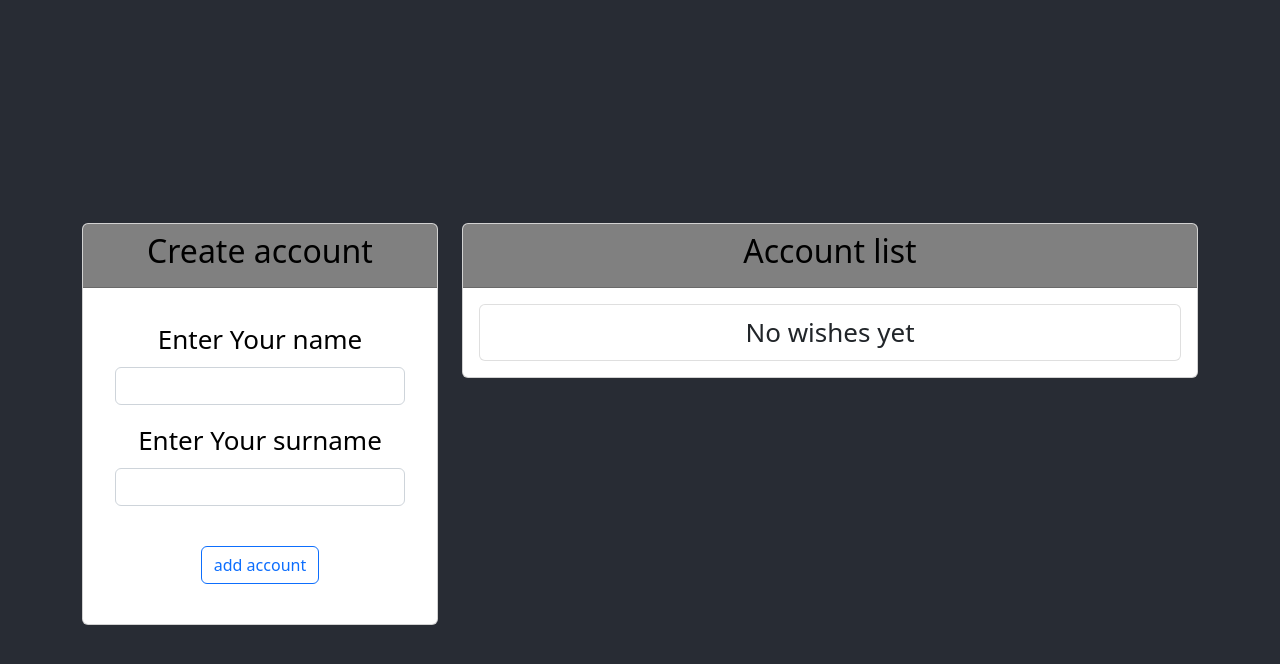
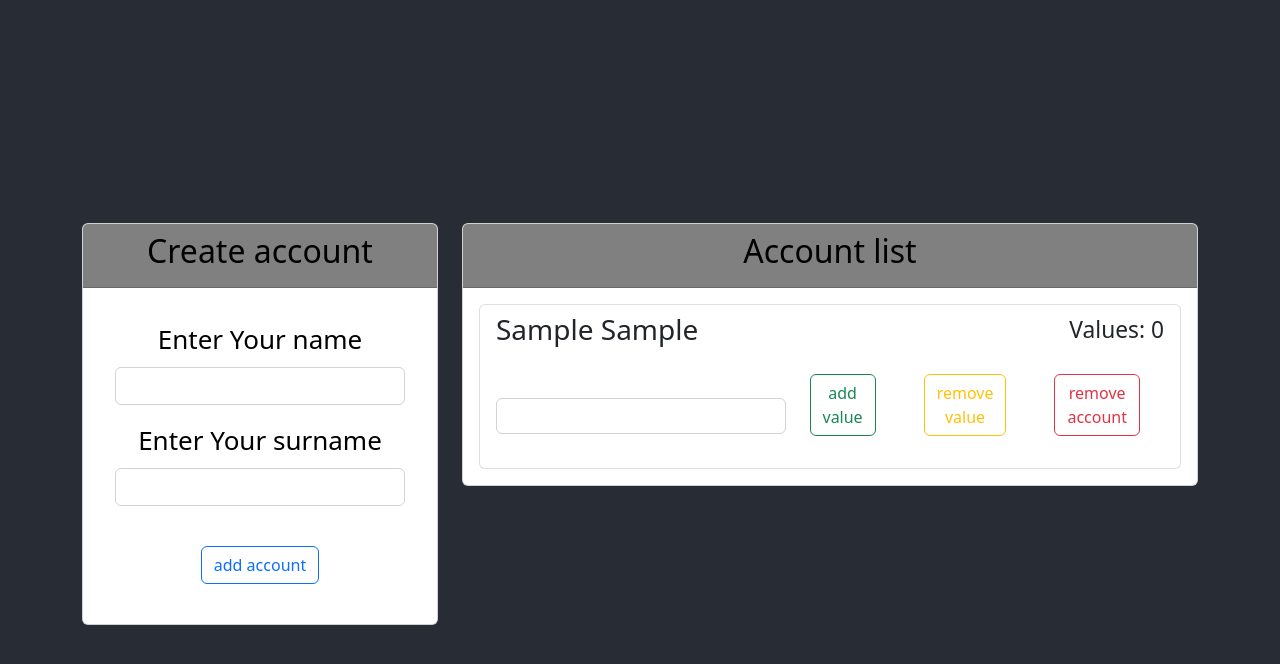
Before and after one commit to VytautasValutis/u1, a React (Create React App) app: page / in a window 1280 px wide. Both pictures are taken after typing "Sample", "Sample" into the empty fields and a click on the button "add account". Shown: the top 664 px of the page. Built offline with nearby package versions, Linux system fonts and the light colour scheme.

Commit message:
Remove account

```diff
--- a/src/App.jsx
+++ b/src/App.jsx
@@ -12,17 +12,27 @@ function App() {
   const [account, setAccount] = useState(null);
   const [accList, setAccList] = useState(null);
   const [lastRefresh, setLastRefresh] = useState(Date.now());
+  const [delAccount, setDelAccount] = useState(null);
 
   useEffect(() => {
     setAccList(read(KEY));
-  }, []);
+  }, [lastRefresh]);
 
   useEffect(() => {
     if (account === null) {
       return;
     }
     create(KEY, account);
+    setLastRefresh(Date.now());
   }, [account]);
+
+  useEffect(() => {
+    if (delAccount === null) {
+      return;
+    }
+    destroy(KEY, delAccount.id);
+    setLastRefresh(Date.now());
+  }, [delAccount]);
 
 
   return (
@@ -34,7 +44,7 @@ function App() {
               <Create setAccount={setAccount} />
             </div>
             <div className="col-8">
-              <List accList={accList} />
+              <List accList={accList} setDelAccount={setDelAccount} />
             </div>
           </div>
         </div>
--- a/src/Components/Create.jsx
+++ b/src/Components/Create.jsx
@@ -14,6 +14,10 @@ function Create({ setAccount }) {
     }
 
     const createAcc = () => {
+        if(name === '' && surname === '') {
+            setAccount(null);
+            return;
+        }
         setAccount({
             name,
             surname,
--- a/src/Components/List.jsx
+++ b/src/Components/List.jsx
@@ -1,4 +1,8 @@
-function List({ accList }) {
+function List({ accList, setDelAccount }) {
+
+    const destroyAcc = w => {
+        setDelAccount(w);
+    }
 
     if (accList === null) {
         return (
@@ -10,7 +14,6 @@ function List({ accList }) {
         )
     }
 
-
     return (
         <div className="card mt-5">
             <div className="card-header">
@@ -19,13 +22,20 @@ function List({ accList }) {
             <div className="card-body">
                 <ul className="list-group">
                     {
-                        accList.length ?
-                            accList.map((w, i) => <li key={i} className="list-group-item">{w.surname + ' '+ w.name}
-                                {/* <div className="ed-button"></div> */}
-                                {/* <div className="del-button" onClick={destroy(w)}></div> */}
-                            </li>)
-                            :
-                            <li className="list-group-item">No wishes yet</li>
+                        accList.length ? accList.map((w, i) =>
+                            <div key={i} className="list-group-item">
+                                <div className="d-flex w-100 justify-content-between">
+                                    <h3 className="mb-1">{w.surname + ' ' + w.name}</h3>
+                                    <small> Values: {w.value}</small>
+                                </div>
+                                <div className="list-group list-group-horizontal">
+                                    <input type="text" className="form-control h-50 mt-5" />
+                                    <button type="button" className="btn btn-outline-success m-4">add value</button>
+                                    <button type="button" className="btn btn-outline-warning m-4">remove value</button>
+                                    <button type="button" className="btn btn-outline-danger m-4" onClick={() => destroyAcc(w)}>remove account</button>
+                                </div>
+                            </div>
+                        ) : <li className="list-group-item">No accounts yet</li>
                     }
                 </ul>
             </div>
```
